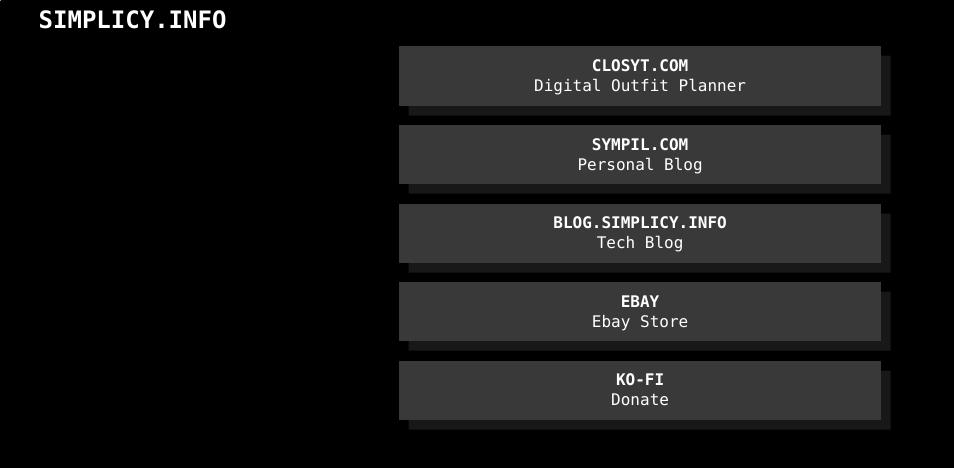
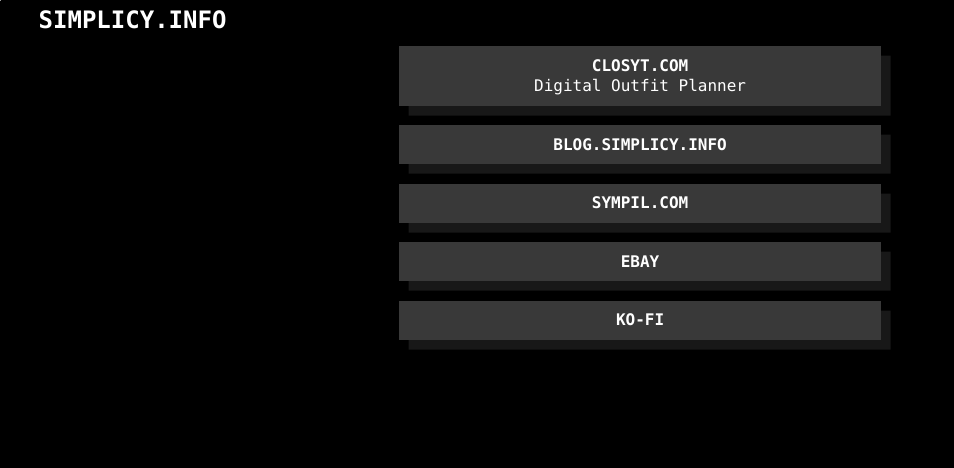
Before and after one commit to simplicy/simplicy.info, a React (Vite) app: page /links in a window 1280 px wide. Shown: the top 468 px of the page, without its empty margins (0-954 px from the left). Built offline with nearby package versions, Linux system fonts and the light colour scheme; no server answers; grey boxes are pictures that could not be loaded; a web font is replaced by a local one.

Commit message:
updated links

```diff
--- a/src/pages/Links.tsx
+++ b/src/pages/Links.tsx
@@ -13,19 +13,19 @@ export default function Links() {
       enabled: true
     },
     {
+      name: "blog.simplicy.info",
+      onClick: () => {
+        window.open("https://blog.simplicy.info", "_blank");
+      },
+      description: "",
+      enabled: true
+    },
+    {
       name: "Sympil.com",
       onClick: () => {
         window.open("https://sympil.com", "_blank");
       },
-      description: "Personal Blog",
-      enabled: true
-    },
-    {
-      name: "blog.simplicy.info",
-      onClick: () => {
-        window.open("https://blog.simplicy.info", "_blank");
-      },
-      description: "Tech Blog",
+      description: "",
       enabled: true
     },
     {
@@ -33,7 +33,7 @@ export default function Links() {
       onClick: () => {
         window.open("https://ebay.com/usr/simplicy_0", "_blank");
       },
-      description: "Ebay Store",
+      description: "",
       enabled: true
     },
     {
@@ -41,7 +41,7 @@ export default function Links() {
       onClick: () => {
         window.open("https://ko-fi.com/simplicy", "_blank");
       },
-      description: "Donate",
+      description: "",
       enabled: true
     },
 
```
